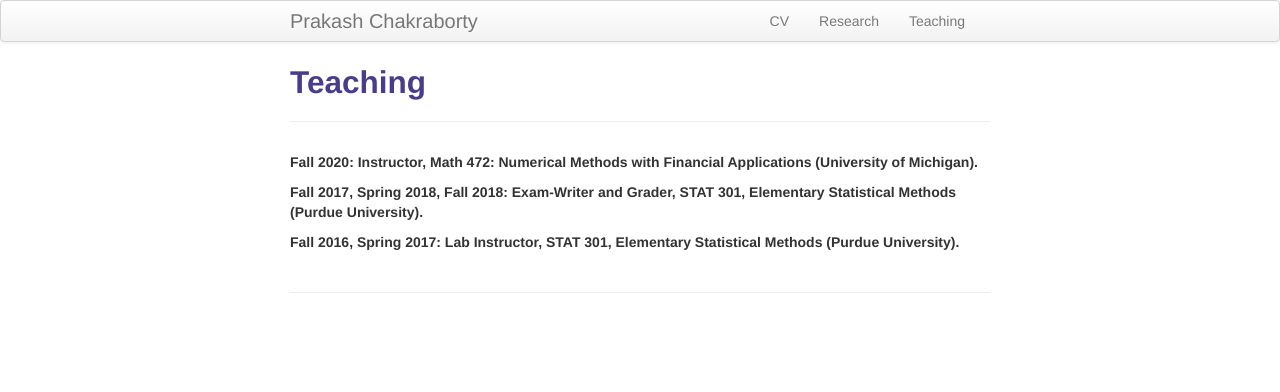
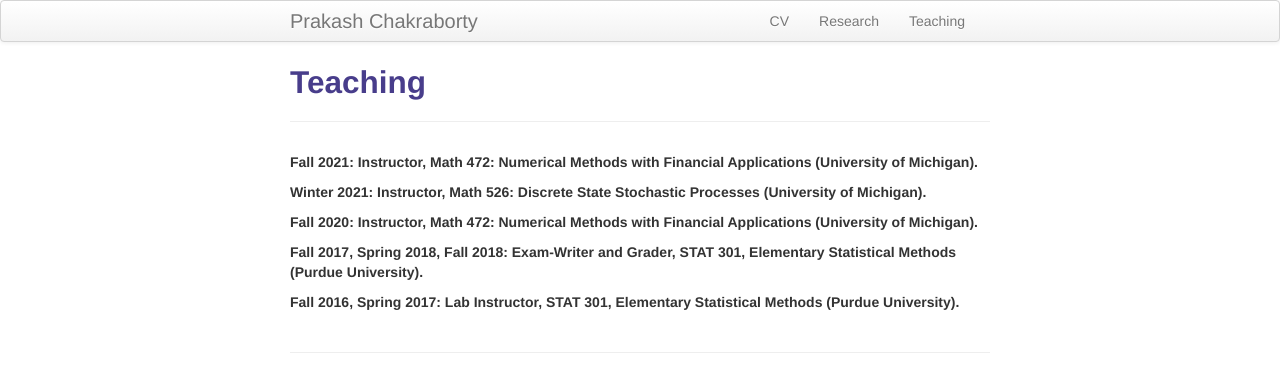
Before and after one commit to prakashchakraborty/prakashchakraborty.github.io, a Jekyll site: the page built from pages/teaching.md, in a window 1280 px wide. Shown: the top 392 px of the page. Built offline with Jekyll 4.4.1, drawn with Linux system fonts in a browser that asks for light colours.

Commit message:
Update teaching.md

```diff
--- a/pages/teaching.md
+++ b/pages/teaching.md
@@ -4,7 +4,9 @@ title: Teaching
 description: Prakash Chakraborty's teaching
 ---
 
+**Fall 2021: Instructor, Math 472: Numerical Methods with Financial Applications (University of Michigan).**
 
+**Winter 2021: Instructor, Math 526: Discrete State Stochastic Processes (University of Michigan).**
 
 **Fall 2020: Instructor, Math 472: Numerical Methods with Financial Applications (University of Michigan).**
 
```
